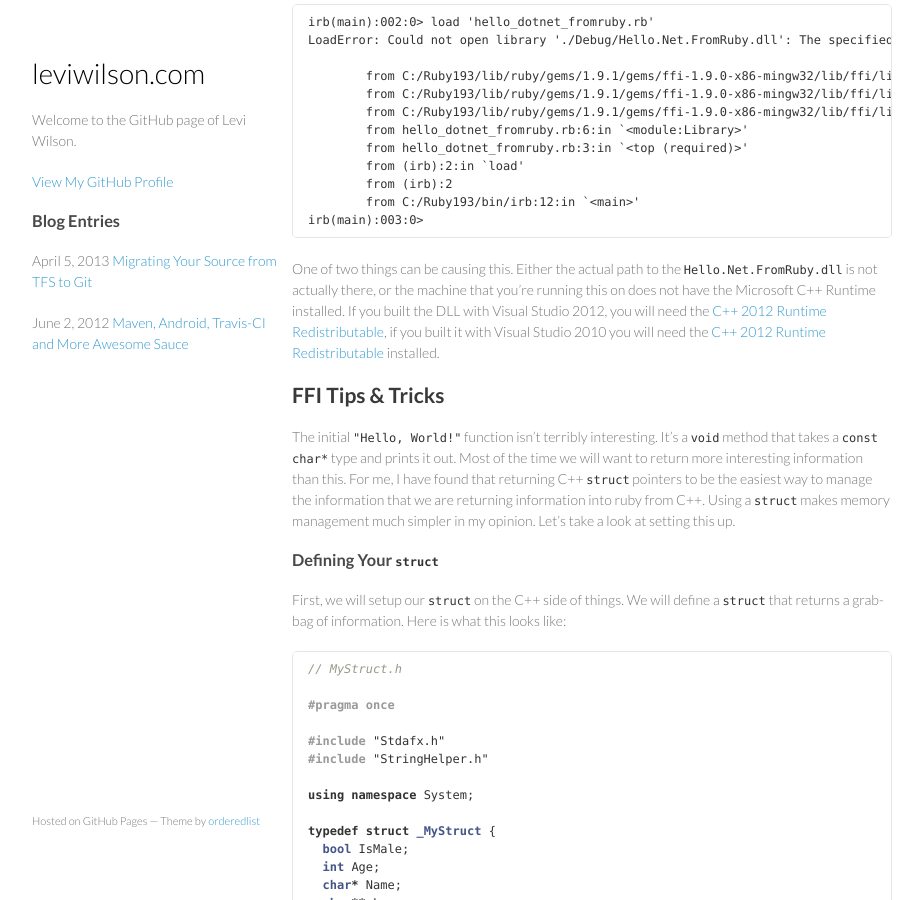
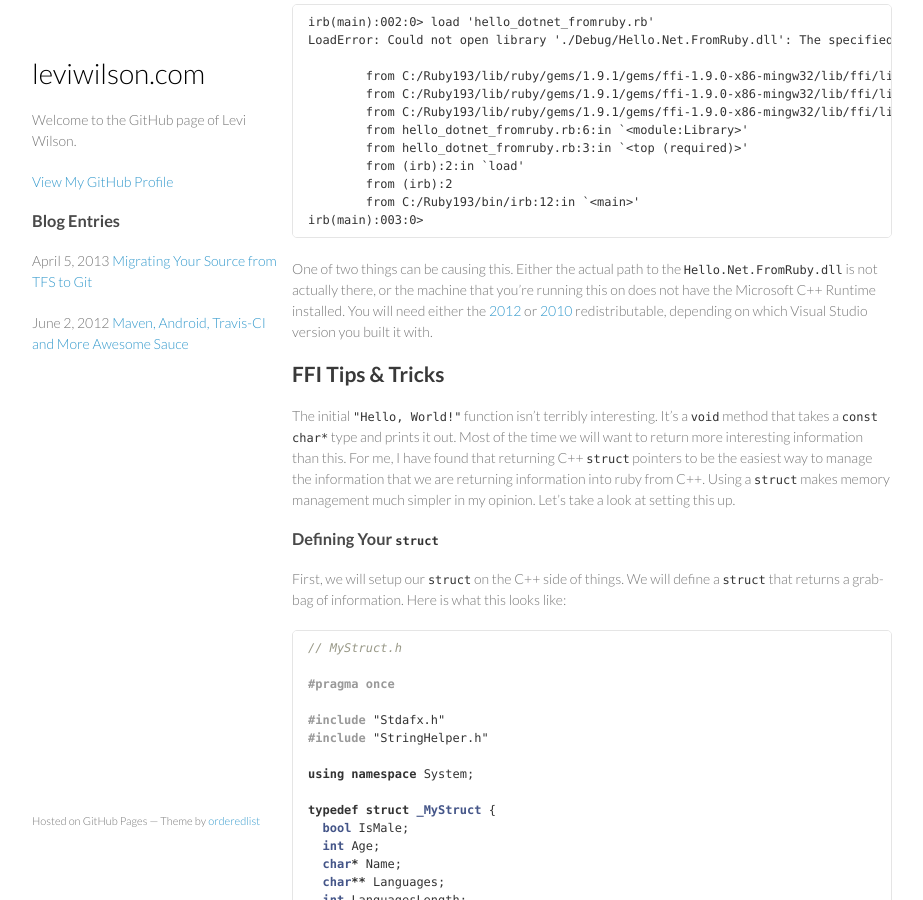
Before and after one commit to leviwilson/leviwilson.github.com, a Jekyll site: the page built from 2013-10-17-invoking-.net-from-ruby.md, in a window 1280 px wide and 900 px high, scrolled down 2543 px. Shown: the whole window, without its empty margins (178-1101 px from the left). Built offline with Jekyll 4.4.1, drawn with Linux system fonts in a browser that asks for light colours; Markdown is read by kramdown in place of the engine named in the settings; comment, search, counter and statistics services are not loaded.

Commit message:
update c++ runtime links

````diff
--- a/2013-10-17-invoking-.net-from-ruby.md
+++ b/2013-10-17-invoking-.net-from-ruby.md
@@ -126,7 +126,8 @@ LoadError: Could not open library './Debug/Hello.Net.FromRuby.dll': The specifie
 irb(main):003:0>
 ```
 
-One of two things can be causing this. Either the actual path to the `Hello.Net.FromRuby.dll` is not actually there, or the machine that you're running this on does not have the Microsoft C++ Runtime installed. If you built the DLL with Visual Studio 2012, you will need the [C++ 2012 Runtime Redistributable](http://www.microsoft.com/en-us/download/details.aspx?id=30679), if you built it with Visual Studio 2010 you will need the [C++ 2012 Runtime Redistributable](http://www.microsoft.com/en-us/download/details.aspx?id=5555) installed.
+One of two things can be causing this. Either the actual path to the `Hello.Net.FromRuby.dll` is not actually there, or the machine that you're running this on does not
+have the Microsoft C++ Runtime installed. You will need either the [2012](http://www.microsoft.com/en-us/download/details.aspx?id=30679) or [2010](http://www.microsoft.com/en-us/download/details.aspx?id=5555) redistributable, depending on which Visual Studio version you built it with.
 
 ## FFI Tips & Tricks
 The initial `"Hello, World!"` function isn't terribly interesting. It's a `void` method that takes a `const char*` type and prints it out. Most of the time we will
@@ -333,7 +334,7 @@ the returned objects, you will see your print messages getting dumped out to the
 ### Unit Testing / Memory
 Though it is pretty straightforward to add memory management, admittedly it is something that I tend to forget when I'm wiring up my library to `FFI`. Additionally, it felt
 a little dirty to me that we don't have any unit tests for our application. With this, we can kill two birds with one stone. Luckily there are a couple of really good
-testing frameworks for C++. Two of my personal favorites are `CppUTest` (written by [James Grenning](http://twitter.com/jwgrenning)) and `gtest` and `gmock` (maintained by Google). Both are really solid testing frameworks and fortunately we can test our memory usage with it to make sure we are not being jerks with it. Both frameworks have a similar style to define tests, in this post I will talk about how to test using `gtest`.
+testing frameworks for C++. Two of my personal favorites are [CppUTest](http://cpputest.github.io/) (written by [James Grenning](http://twitter.com/jwgrenning)) and `gtest` and `gmock` (maintained by Google). Both are really solid testing frameworks and fortunately we can test our memory usage with it to make sure we are not being jerks with it. Both frameworks have a similar style to define tests, in this post I will talk about how to test using `gtest`.
 
 ### Exception Handling
 
````
